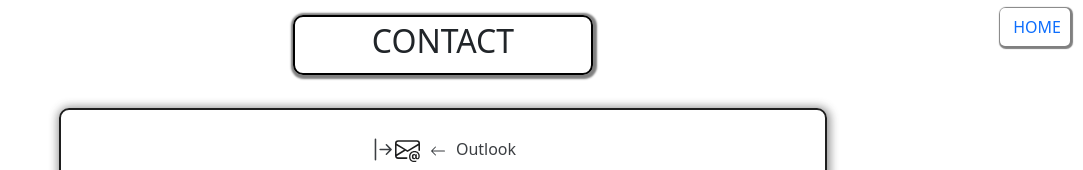
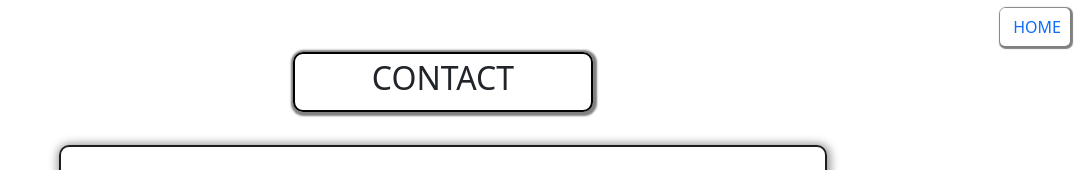
Before and after one commit to Gummadi-Mohan-Krishna/portfolio, a plain HTML site: page contact.html in a window 1280 px wide. Shown: the top 170 px of the page, without its empty margins (197-1280 px from the left). Drawn offline with nearby package versions, Linux system fonts and the light colour scheme.

Commit message:
Update contact.html

```diff
--- a/contact.html
+++ b/contact.html
@@ -15,7 +15,7 @@
         <div class="tag">
             <div class="btn"><a href="home.html">HOME</a></div>
         </div>
-        <div class="text-container">
+        <div class="text-container" style="margin-top: 52px;">
             <div class="text">CONTACT</div>
         </div>
         <div class="sub-container1">
```
